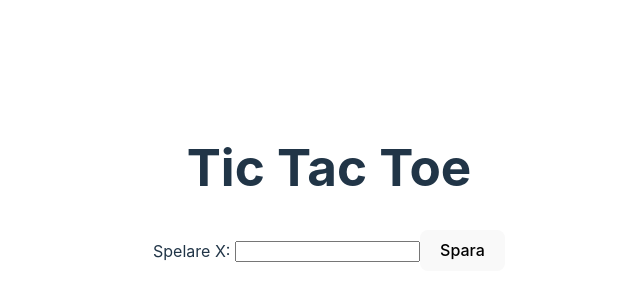
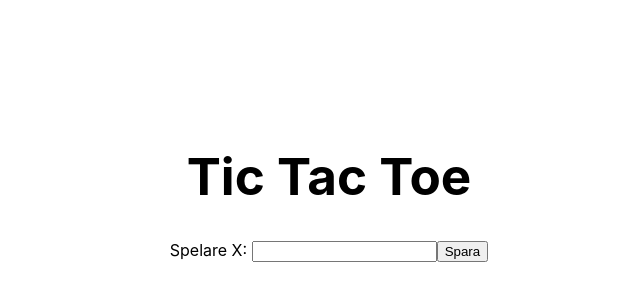
Before and after one commit to Carinalak/Tic-Tac-Toe, a Vue app: page / in a window 1280 px wide. Shown: the part 212-512 px from the top of the page, without its empty margins (311-951 px from the left). Built offline with nearby package versions, Linux system fonts and the light colour scheme.

Commit message:
:lipstick: change style

```diff
--- a/src/components/AddGrid.vue
+++ b/src/components/AddGrid.vue
@@ -8,8 +8,9 @@ const board = ref(Array(9).fill(''));
 
 //Slumpvis spelares symbol:
 const currentPlayer = ref('X');
-//const currentPlayer = ref<{ name: string, symbol: string } | null>(null);
-//const currentPlayer = ref<{ 'O' : 'X' } | null>();
+
+//const currentPlayer = ref<{ symbol: string } >();
+
 /*
 const setCurrentPlayer = () => {
     if (currentPlayerIndex.value !== null) {
@@ -31,7 +32,6 @@ const handleCellClick = (index: number) => {
 
 
 };
-
 
 
 </script>
--- a/src/components/AddPlayer.vue
+++ b/src/components/AddPlayer.vue
@@ -40,6 +40,18 @@ onMounted(() => {
     }
 });
 
+const resetPlayers = () => {
+    localStorage.removeItem('playerX');
+    localStorage.removeItem('playerO');
+
+    playerX.value = null;
+    playerO.value = null;
+    isPlayerX.value = true;
+    buttonText.value = 'Spara';
+    currentPlayerIndex.value = null;
+    gameStarted.value = false;
+};
+/*
 const resetGame = () => {
     localStorage.removeItem('playerX');
     localStorage.removeItem('playerO');
@@ -50,11 +62,12 @@ const resetGame = () => {
     buttonText.value = 'Spara';
     currentPlayerIndex.value = null;
     gameStarted.value = false;
-};
+};*/
 
 const startGame = () => {
     currentPlayerIndex.value = Math.random() < 0.5 ? 0 : 1;
     gameStarted.value = true;
+
     console.log(`Spelet har startat. Spelare ${currentPlayerIndex.value === 0 ? 'X' : 'O'} börjar spela`);
 }
 
@@ -72,7 +85,7 @@ const startGame = () => {
 
     <div v-else>
         <StartGame :playerX="playerX" :playerO="playerO" :currentPlayerIndex="currentPlayerIndex" />
-        <button @click="resetGame">Återställ spel</button>
+        <button @click="resetPlayers">Logga in på nytt</button>
     </div>
 
 </template>
--- a/src/style.css
+++ b/src/style.css
@@ -3,15 +3,10 @@
   line-height: 1.5;
   font-weight: 400;
 
-  color-scheme: light dark;
-  color: rgba(255, 255, 255, 0.87);
-  background-color: #242424;
 
-  font-synthesis: none;
-  text-rendering: optimizeLegibility;
-  -webkit-font-smoothing: antialiased;
-  -moz-osx-font-smoothing: grayscale;
-  -webkit-text-size-adjust: 100%;
+
+
+
 }
 
 a {
@@ -36,7 +31,7 @@ h1 {
   font-size: 3.2em;
   line-height: 1.1;
 }
-
+/*
 button {
   border-radius: 8px;
   border: 1px solid transparent;
@@ -55,7 +50,7 @@ button:focus,
 button:focus-visible {
   outline: 4px auto -webkit-focus-ring-color;
 }
-
+*/
 .card {
   padding: 2em;
 }
@@ -66,16 +61,3 @@ button:focus-visible {
   padding: 2rem;
   text-align: center;
 }
-
-@media (prefers-color-scheme: light) {
-  :root {
-    color: #213547;
-    background-color: #ffffff;
-  }
-  a:hover {
-    color: #747bff;
-  }
-  button {
-    background-color: #f9f9f9;
-  }
-}
```
